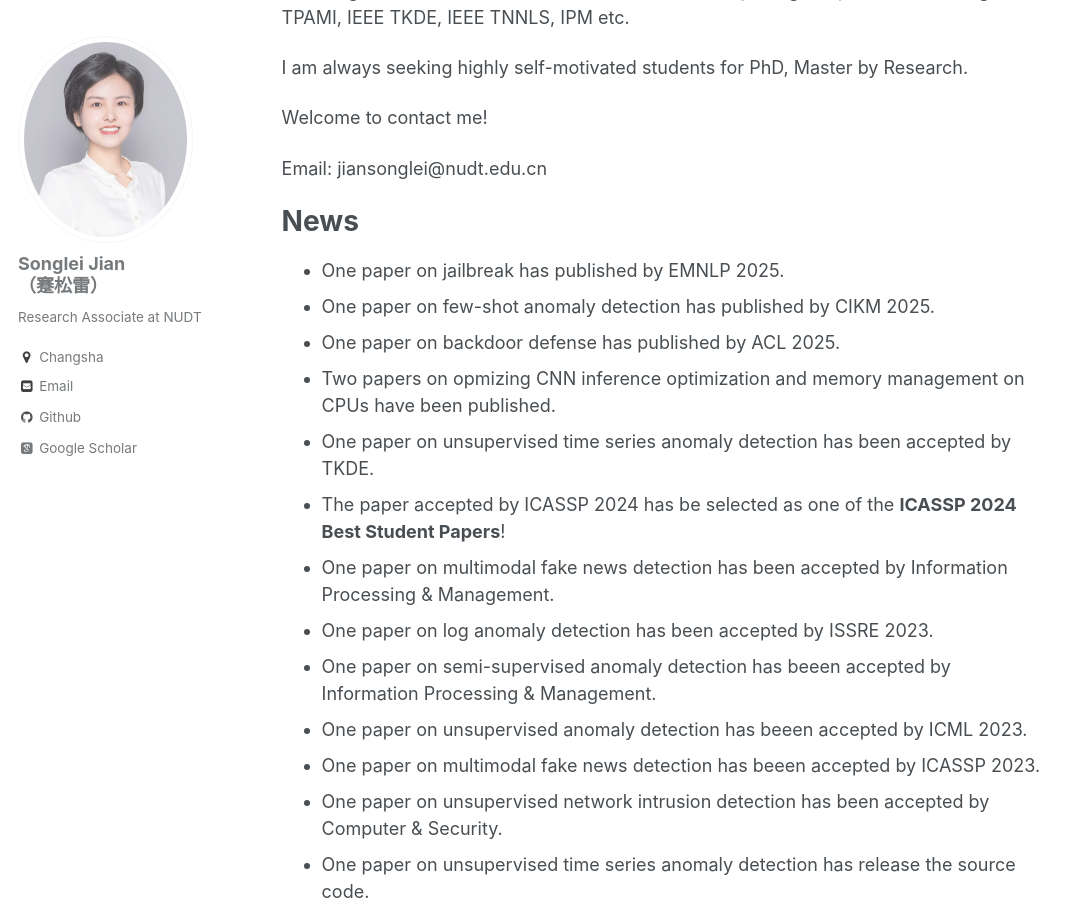
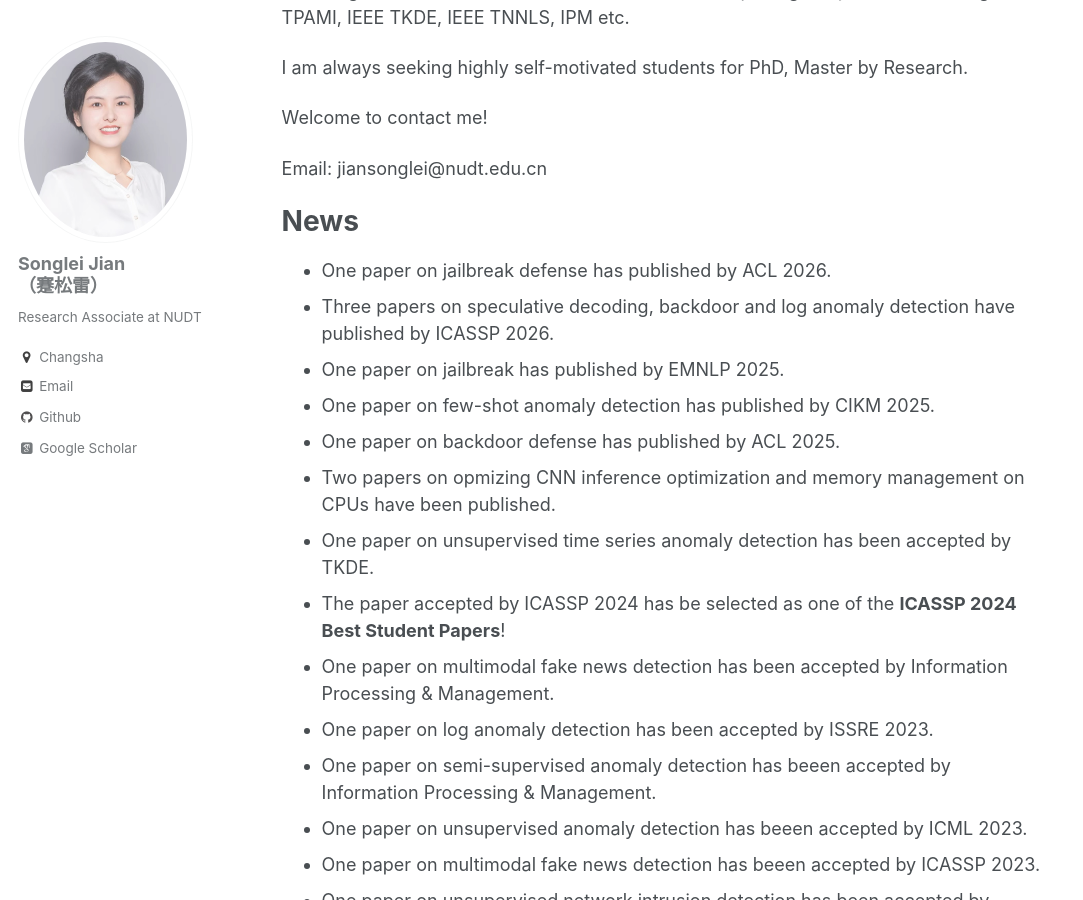
Before and after one commit to jiansonglei/jiansonglei.github.io, a Jekyll site: the page built from _pages/about.md, in a window 1280 px wide and 900 px high, scrolled down 450 px. Shown: the whole window, without its empty margins (0-1083 px from the left). Built offline with Jekyll 4.4.1, drawn with Linux system fonts in a browser that asks for light colours; some web fonts are replaced; a script that is not in the unit is left out.

Commit message:
Update about.md
update 2026 papers

```diff
--- a/_pages/about.md
+++ b/_pages/about.md
@@ -23,6 +23,8 @@ Email: jiansonglei@nudt.edu.cn
 News
 ========
 
+* One paper on jailbreak defense has published by ACL 2026.
+* Three papers on speculative decoding, backdoor and log anomaly detection have published by ICASSP 2026.
 * One paper on jailbreak has published by EMNLP 2025.
 * One paper on few-shot anomaly detection has published by CIKM 2025.
 * One paper on backdoor defense has published by ACL 2025.
```
